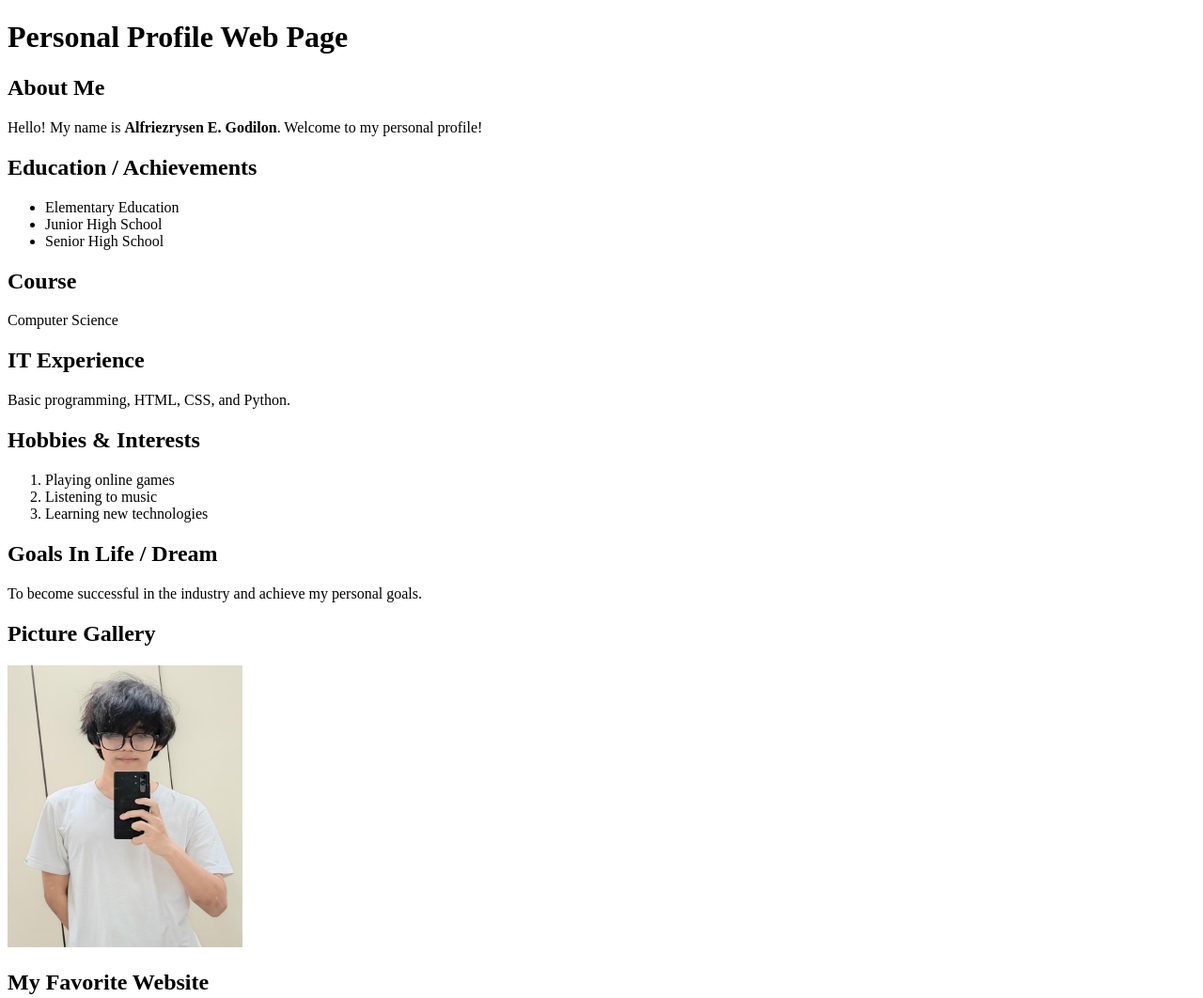
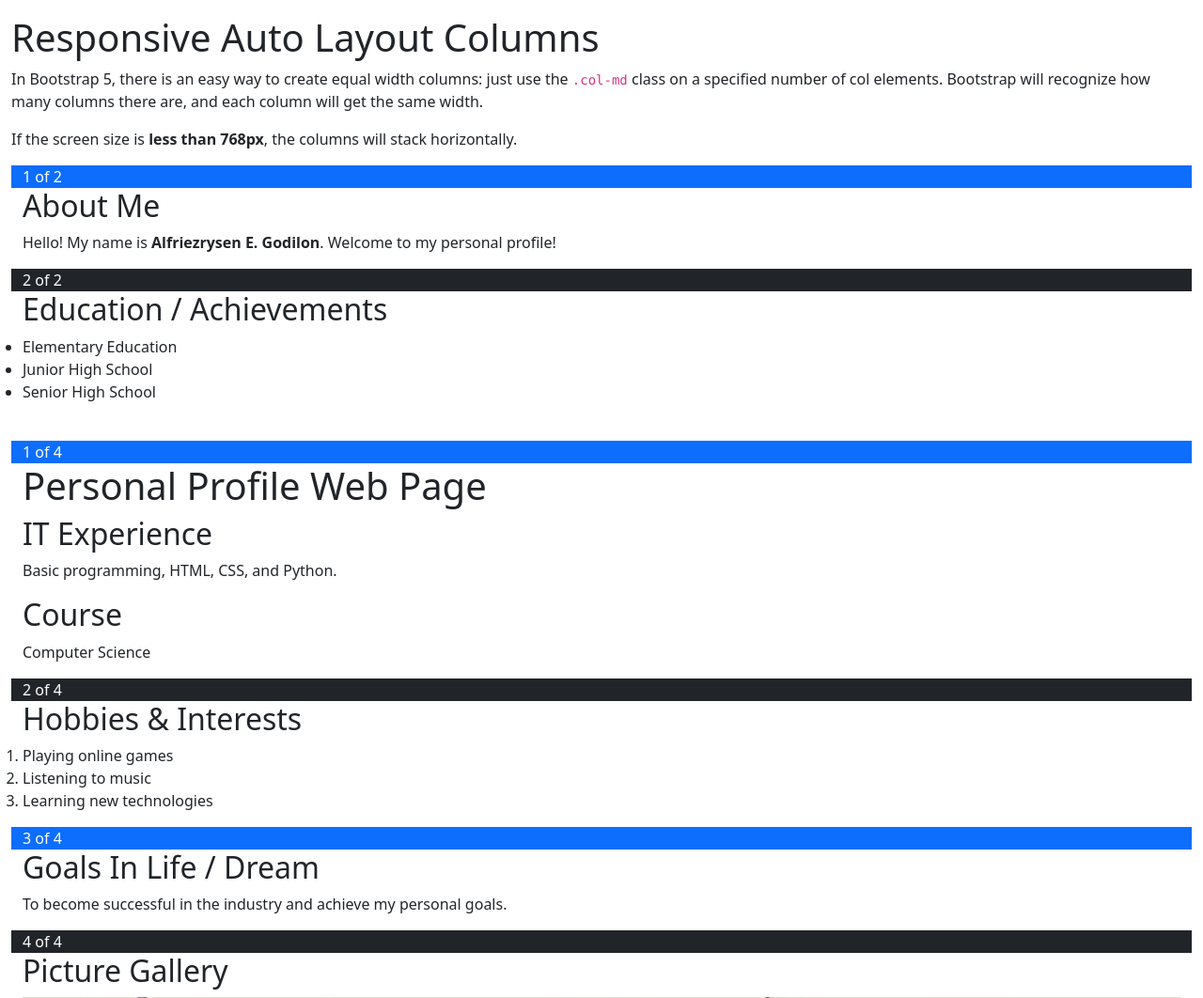
Before and after one commit to apcaegodilon/webprog-CS251_IT253-html-lessons, a plain HTML site: page introduction/index.html in a window 1280 px wide. Shown: the top 1062 px of the page at 94% size. Drawn offline with nearby package versions, Linux system fonts and the light colour scheme.

Commit message:
BOOTSTRAP

```diff
--- a/introduction/index.html
+++ b/introduction/index.html
@@ -2,19 +2,25 @@
 <html>
 <head>
 <title>My Personal Profile</title>
-    <meta charset="UTF-8">
+    <meta charset="utf-8">
+  <meta name="viewport" content="width=device-width, initial-scale=1">
+  <link href="https://cdn.jsdelivr.net/npm/bootstrap@5.3.8/dist/css/bootstrap.min.css" rel="stylesheet">
+  <script src="https://cdn.jsdelivr.net/npm/bootstrap@5.3.8/dist/js/bootstrap.bundle.min.js"></script>
+
 </head>
 
 <body>
 
-    <h1>Personal Profile Web Page</h1>
-
-    <div>
+    <div class="container-fluid mt-3">
+  <h1>Responsive Auto Layout Columns</h1>
+  <p>In Bootstrap 5, there is an easy way to create equal width columns: just use the <code>.col-md</code> class on a specified number of col elements. Bootstrap will recognize how many columns there are, and each column will get the same width.</p>
+  <p>If the screen size is <strong>less than 768px</strong>, the columns will stack horizontally.</p>
+  <div class="container-fluid">
+    <div class="row">
+      <div class="col-md bg-primary text-white">1 of 2</div>
               <h2>About Me</h2>
         <p>Hello! My name is <b>Alfriezrysen E. Godilon</b>. Welcome to my personal profile!</p>
-    </div>
-
-    <div>
+      <div class="col-md bg-dark text-white">2 of 2</div>
               <h2>Education / Achievements</h2>
         <ul>
             <li>Elementary Education</li>
@@ -22,38 +28,72 @@
             <li>Senior High School</li>
         </ul>
     </div>
+  </div>
+  <br>
 
-    <div>
+  <div class="container-fluid">
+    <div class="row">
+      <div class="col-md bg-primary text-white">1 of 4</div>
+           <h1>Personal Profile Web Page</h1>
+              <h2>IT Experience</h2>
+        <p>Basic programming, HTML, CSS, and Python.</p>
                       <h2>Course</h2>
         <p>Computer Science</p>
-    </div>
 
-    <div>
-        <h2>IT Experience</h2>
-        <p>Basic programming, HTML, CSS, and Python.</p>
-    </div>
+      <div class="col-md bg-dark text-white">2 of 4</div>
 
-    <div>
                         <h2>Hobbies & Interests</h2>
         <ol>
             <li>Playing online games</li>
             <li>Listening to music</li>
             <li>Learning new technologies</li>
         </ol>
-    </div>
 
-    <div>
+      <div class="col-md bg-primary text-white">3 of 4</div>
+
                         <h2>Goals In Life / Dream</h2>
         <p>To become successful in the industry and achieve my personal goals.</p>
-    </div>
 
-<div>
+      <div class="col-md bg-dark text-white">4 of 4</div>
+
             <h2>Picture Gallery</h2>
 
     <img src="Self.jpg"
          alt="My Profile Picture"
          width="250"
          height="300">
+
+    </div>
+  </div>
+</div>
+
+
+
+    <div>
+    </div>
+
+    <div>
+
+    </div>
+
+    <div>
+
+    </div>
+
+    <div>
+
+    </div>
+
+    <div>
+
+    </div>
+
+    <div>
+
+    </div>
+
+<div>
+
 
 </div>
 
```
Lines whose indentation alone changed are shown as unchanged.
